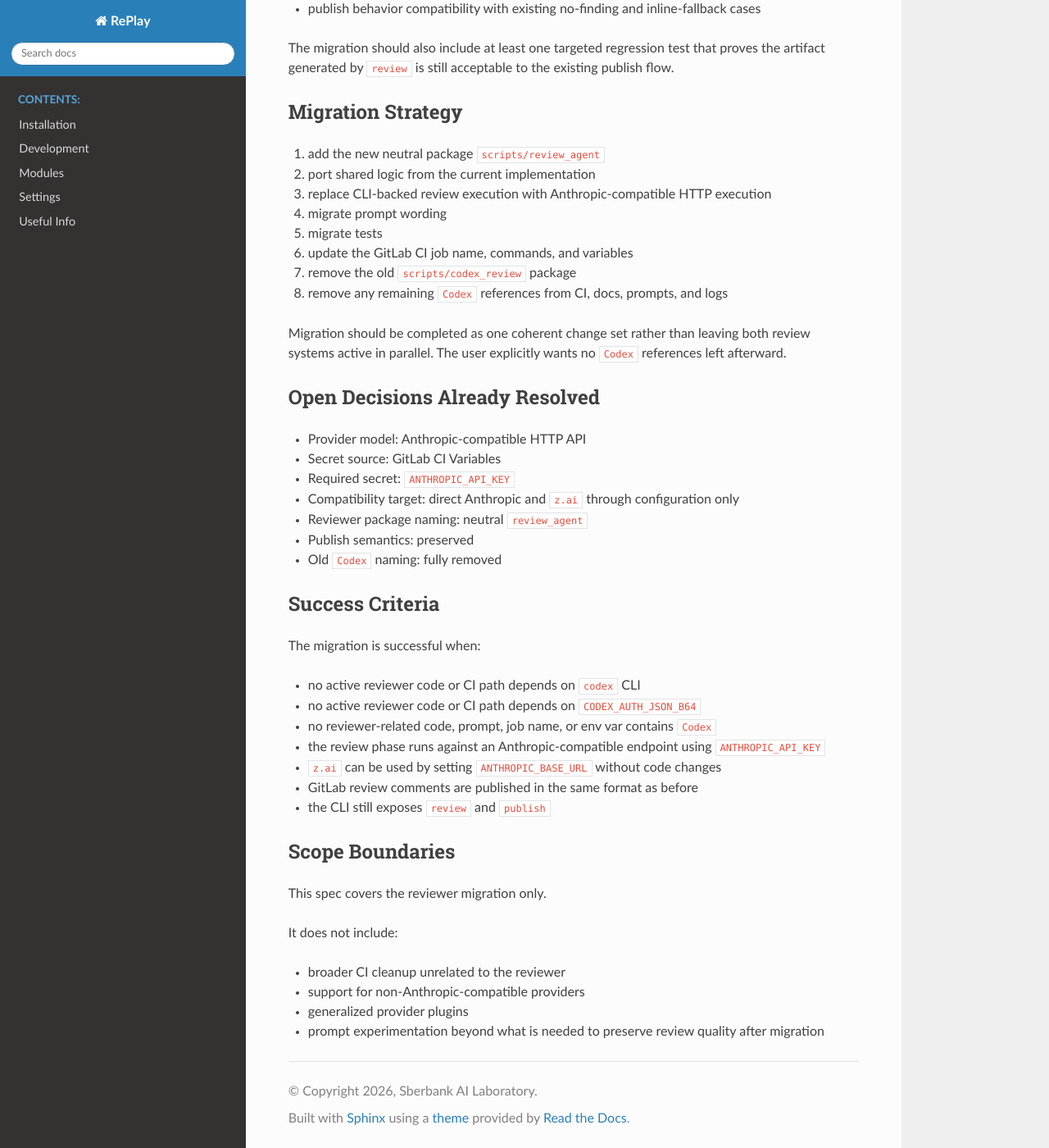
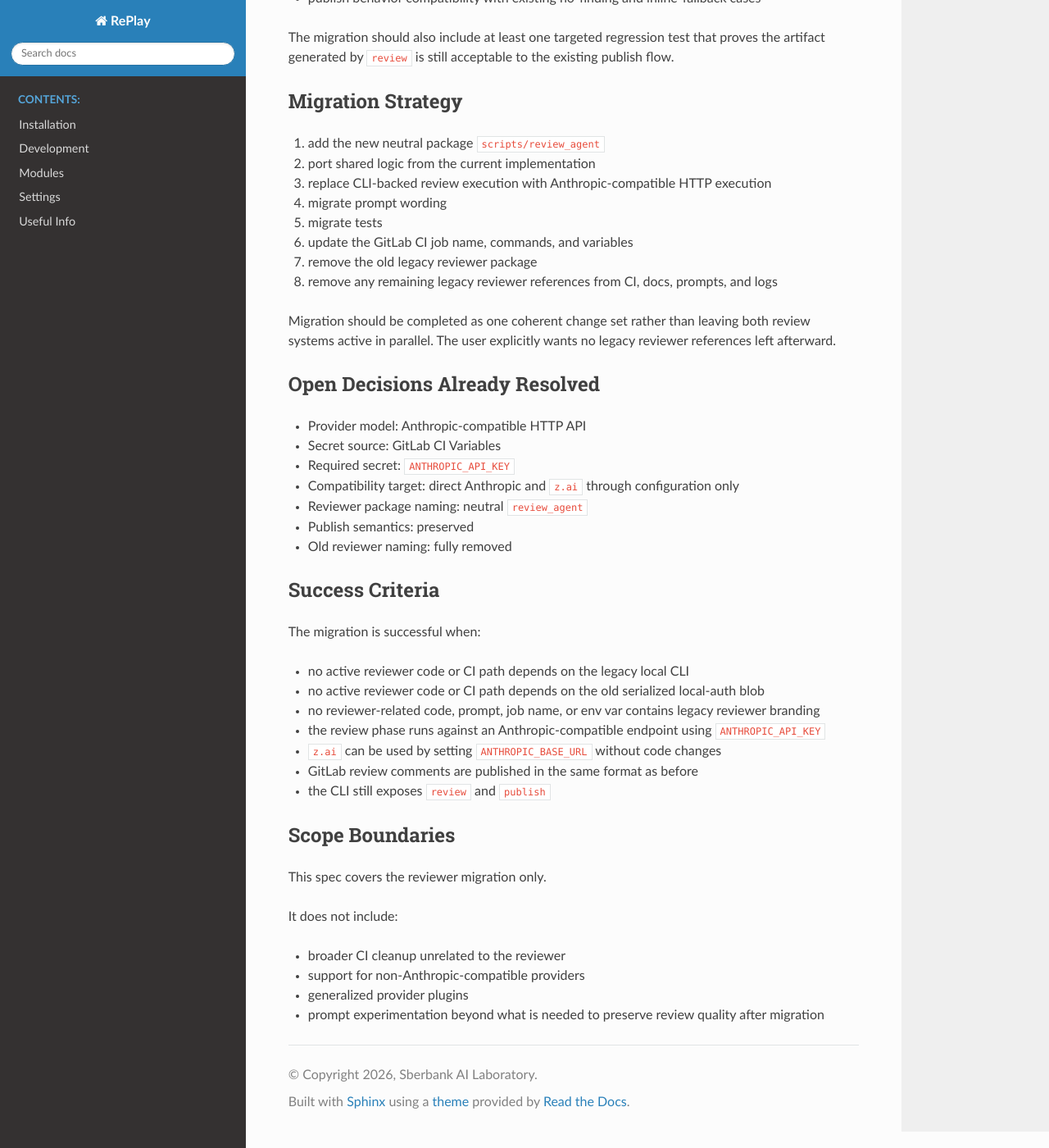
Before and after one commit to sb-ai-lab/RePlay, a Sphinx documentation site: the page built from docs/superpowers/specs/2026-08-06-review-agent-design.md, in a window 1280 px wide and 1400 px high, scrolled down 6145 px. Shown: the whole window at 82% size. Built offline with Sphinx 7.4.7 and the Read the Docs theme 3.1.0, drawn with Linux system fonts in a browser that asks for light colours; some of the changed text lies outside the part shown.

Commit message:
chore: remove remaining legacy reviewer references

```diff
--- a/docs/superpowers/specs/2026-08-06-review-agent-design.md
+++ b/docs/superpowers/specs/2026-08-06-review-agent-design.md
@@ -6,7 +6,7 @@ Replace the current merge request reviewer implementation with a provider-neutra
 
 - preserves the existing two-phase CLI workflow: `review` then `publish`
 - preserves the published GitLab review comment format and behavior
-- removes all `Codex` naming and authentication assumptions from the codebase and CI job
+- removes all legacy reviewer naming and authentication assumptions from the codebase and CI job
 - uses an Anthropic-compatible API backend so direct Anthropic and `z.ai` both work through configuration only
 
 ## Non-Goals
@@ -20,10 +20,10 @@ Replace the current merge request reviewer implementation with a provider-neutra
 
 The repository currently contains a review flow built around:
 
-- a review CLI package under `scripts/codex_review`
-- a GitLab CI job named `codex-review`
-- CI authentication based on `CODEX_AUTH_JSON_B64`
-- a local CLI execution model that shells out to `codex exec`
+- a legacy review CLI package under the previous reviewer module path
+- a legacy GitLab CI reviewer job
+- CI authentication based on a serialized local-auth blob
+- a local CLI execution model that shells out to a local review CLI
 
 The publish phase already has the right shape and should be preserved as much as possible.
 
@@ -52,7 +52,7 @@ The flow remains two-phase:
 
 ## Naming Constraints
 
-No new code, job names, environment variables, prompts, logs, or user-facing messages should contain `Codex`.
+No new code, job names, environment variables, prompts, logs, or user-facing messages should contain legacy reviewer branding.
 
 The implementation should also avoid hardcoding `Claude` into the core package naming. The backend protocol is Anthropic-compatible, but the reviewer itself is a neutral `review_agent`.
 
@@ -67,7 +67,7 @@ The command shape remains stable:
 
 The argument model should remain as close as possible to the current one so CI migration is mostly a module-path and variable rename, not a behavioral rewrite.
 
-The module path will change from `scripts.codex_review.cli` to `scripts.review_agent.cli`. This is acceptable because the user explicitly wants all `Codex` references removed.
+The module path will change from the legacy reviewer package to `scripts.review_agent.cli`. This is acceptable because the user explicitly wants all legacy reviewer references removed.
 
 ## Review Phase
 
@@ -157,7 +157,7 @@ Default behavior:
 
 ## GitLab CI Design
 
-The GitLab job should be renamed from `codex-review` to `review-agent`.
+The GitLab job should be renamed from the legacy reviewer name to `review-agent`.
 
 The job should:
 
@@ -168,11 +168,10 @@ The job should:
 
 The job must stop depending on:
 
-- `CODEX_AUTH_JSON_B64`
-- `CODEX_HOME`
-- `CODEX_SANDBOX_MODE`
-- `OPENAI_MODEL`
-- the `codex` CLI installation and login check
+- the serialized local-auth blob previously used by the reviewer
+- reviewer-specific home and sandbox environment variables
+- the old model variable
+- the legacy local CLI installation and login check
 
 The job should instead:
 
@@ -181,11 +180,11 @@ The job should instead:
 - run `python -m scripts.review_agent.cli review`
 - run `python -m scripts.review_agent.cli publish`
 
-`REVIEW_AGENT_OUTPUT_FILE` should replace `CODEX_REVIEW_OUTPUT_FILE`.
+`REVIEW_AGENT_OUTPUT_FILE` should replace the legacy review output variable.
 
 ## Prompt Design
 
-The prompt should preserve the strict senior-review posture of the current implementation while removing all `Codex` references.
+The prompt should preserve the strict senior-review posture of the current implementation while removing all legacy reviewer references.
 
 The prompt must:
 
@@ -236,10 +235,10 @@ The migration should also include at least one targeted regression test that pro
 4. migrate prompt wording
 5. migrate tests
 6. update the GitLab CI job name, commands, and variables
-7. remove the old `scripts/codex_review` package
-8. remove any remaining `Codex` references from CI, docs, prompts, and logs
+7. remove the old legacy reviewer package
+8. remove any remaining legacy reviewer references from CI, docs, prompts, and logs
 
-Migration should be completed as one coherent change set rather than leaving both review systems active in parallel. The user explicitly wants no `Codex` references left afterward.
+Migration should be completed as one coherent change set rather than leaving both review systems active in parallel. The user explicitly wants no legacy reviewer references left afterward.
 
 ## Open Decisions Already Resolved
 
@@ -249,15 +248,15 @@ Migration should be completed as one coherent change set rather than leaving bot
 - Compatibility target: direct Anthropic and `z.ai` through configuration only
 - Reviewer package naming: neutral `review_agent`
 - Publish semantics: preserved
-- Old `Codex` naming: fully removed
+- Old reviewer naming: fully removed
 
 ## Success Criteria
 
 The migration is successful when:
 
-- no active reviewer code or CI path depends on `codex` CLI
-- no active reviewer code or CI path depends on `CODEX_AUTH_JSON_B64`
-- no reviewer-related code, prompt, job name, or env var contains `Codex`
+- no active reviewer code or CI path depends on the legacy local CLI
+- no active reviewer code or CI path depends on the old serialized local-auth blob
+- no reviewer-related code, prompt, job name, or env var contains legacy reviewer branding
 - the review phase runs against an Anthropic-compatible endpoint using `ANTHROPIC_API_KEY`
 - `z.ai` can be used by setting `ANTHROPIC_BASE_URL` without code changes
 - GitLab review comments are published in the same format as before
```
Also changed, not shown: 2 other files.
